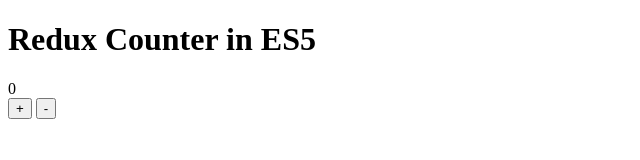
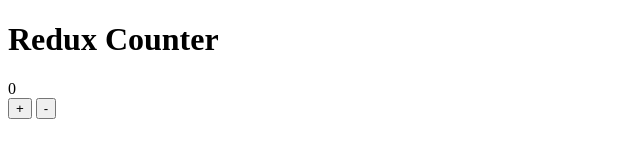
Before and after one commit to jongrover/redux-es5-counter, a plain HTML site: page index.html in a window 1280 px wide. Shown: the whole page, without its empty margins (0-640 px from the left). Drawn offline with nearby package versions, Linux system fonts and the light colour scheme.

Commit message:
simplify

```diff
--- a/index.html
+++ b/index.html
@@ -2,11 +2,11 @@
 <html lang="en">
 <head>
   <meta charset="UTF-8">
-  <title>Redux Counter in ES5</title>
+  <title>Redux Counter</title>
 </head>
 <body>
   <!-- 1. View: Presentation (UI) layer, sends event actions to the Dispatcher. -->
-  <h1>Redux Counter in ES5</h1>
+  <h1>Redux Counter</h1>
   <div id="result"></div>
   <button id="incr">+</button><!-- We click and trigger an event that is handled by Dispatcher -->
   <button id="decr">-</button>
```
Also changed, not shown: 1 other file.
